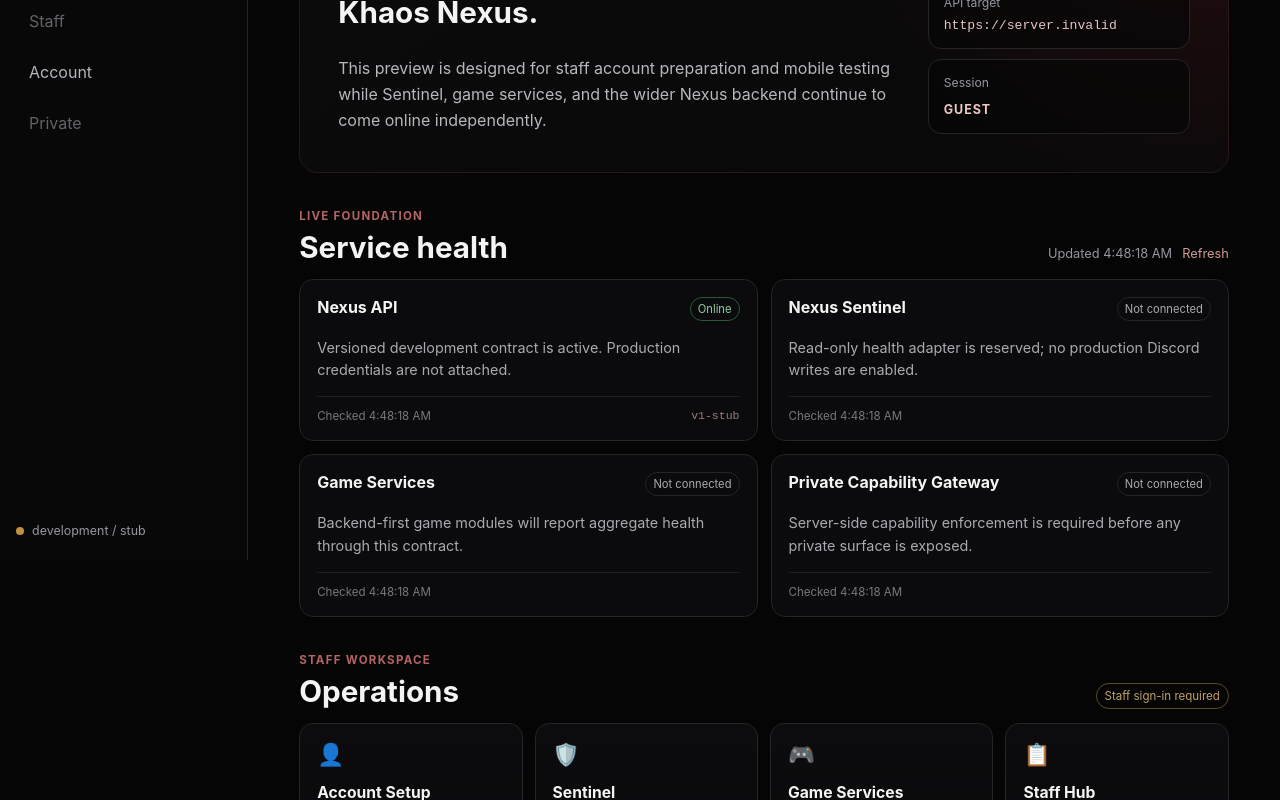
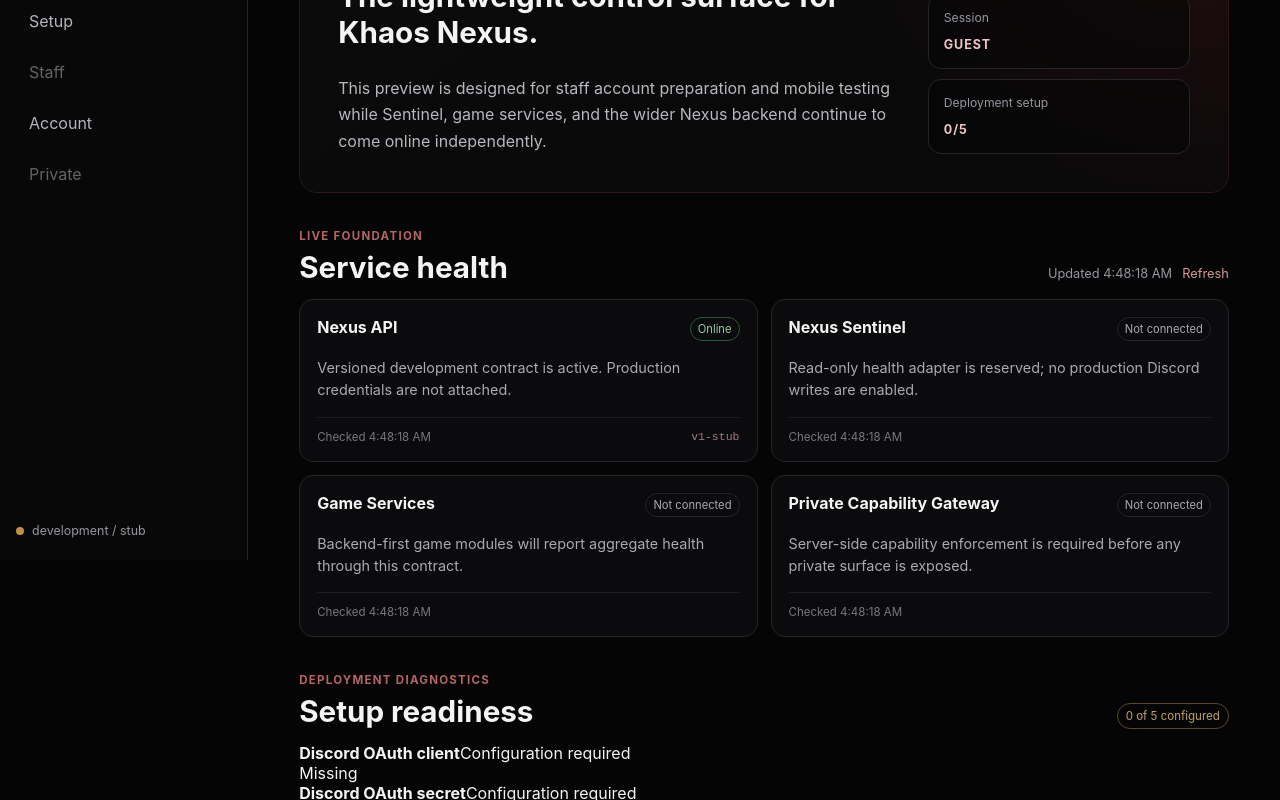
Before and after one commit to Khaos-Krew/Khaos-Nexus, a React (Vite) app in the folder web/: page / in a window 1280 px wide. Shown: the part 240-1040 px from the top of the page. Built offline with nearby package versions, Linux system fonts and the light colour scheme; no server answers.

Commit message:
feat(web): add PWA install and deployment readiness UI

```diff
--- a/web/src/App.tsx
+++ b/web/src/App.tsx
@@ -1,7 +1,22 @@
 import { useEffect, useState } from 'react';
-import { getHealthSnapshot, getSessionSnapshot, nexusClientConfig } from './api/client';
-import type { HealthSnapshot, ServiceState, SessionSnapshot } from './api/contracts';
+import {
+  getHealthSnapshot,
+  getReadinessSnapshot,
+  getSessionSnapshot,
+  nexusClientConfig
+} from './api/client';
+import type {
+  HealthSnapshot,
+  ReadinessSnapshot,
+  ServiceState,
+  SessionSnapshot
+} from './api/contracts';
 import { capabilities, hasCapability } from './auth/capabilities';
+
+type InstallPromptEvent = Event & {
+  prompt: () => Promise<void>;
+  userChoice: Promise<{ outcome: 'accepted' | 'dismissed'; platform: string }>;
+};
 
 const stateLabels: Record<ServiceState, string> = {
   online: 'Online',
@@ -19,21 +34,30 @@
   }).format(new Date(value));
 }
 
+function isStandalone() {
+  return window.matchMedia('(display-mode: standalone)').matches;
+}
+
 export default function App() {
   const [health, setHealth] = useState<HealthSnapshot | null>(null);
   const [session, setSession] = useState<SessionSnapshot | null>(null);
+  const [readiness, setReadiness] = useState<ReadinessSnapshot | null>(null);
   const [loadError, setLoadError] = useState<string | null>(null);
   const [loading, setLoading] = useState(true);
+  const [installPrompt, setInstallPrompt] = useState<InstallPromptEvent | null>(null);
+  const [installed, setInstalled] = useState(false);
 
   const loadSnapshots = async () => {
     setLoading(true);
     try {
-      const [nextHealth, nextSession] = await Promise.all([
+      const [nextHealth, nextSession, nextReadiness] = await Promise.all([
         getHealthSnapshot(),
-        getSessionSnapshot()
+        getSessionSnapshot(),
+        getReadinessSnapshot()
       ]);
       setHealth(nextHealth);
       setSession(nextSession);
+      setReadiness(nextReadiness);
       setLoadError(null);
     } catch (error: unknown) {
       setLoadError(error instanceof Error ? error.message : 'Unable to load Nexus status.');
@@ -44,6 +68,23 @@
 
   useEffect(() => {
     void loadSnapshots();
+    setInstalled(isStandalone());
+
+    const onInstallPrompt = (event: Event) => {
+      event.preventDefault();
+      setInstallPrompt(event as InstallPromptEvent);
+    };
+    const onInstalled = () => {
+      setInstalled(true);
+      setInstallPrompt(null);
+    };
+
+    window.addEventListener('beforeinstallprompt', onInstallPrompt);
+    window.addEventListener('appinstalled', onInstalled);
+    return () => {
+      window.removeEventListener('beforeinstallprompt', onInstallPrompt);
+      window.removeEventListener('appinstalled', onInstalled);
+    };
   }, []);
 
   const services = health?.services ?? [];
@@ -51,13 +92,18 @@
   const staffAllowed = hasCapability(session, capabilities.staffAccess);
   const privateAllowed = hasCapability(session, capabilities.privateAccess);
 
-  const signIn = () => {
-    window.location.assign('/api/v1/auth/discord/start');
-  };
+  const signIn = () => window.location.assign('/api/v1/auth/discord/start');
 
   const signOut = async () => {
     await fetch('/api/v1/auth/logout', { method: 'POST', credentials: 'include' });
     await loadSnapshots();
+  };
+
+  const installApp = async () => {
+    if (!installPrompt) return;
+    await installPrompt.prompt();
+    const choice = await installPrompt.userChoice;
+    if (choice.outcome === 'accepted') setInstallPrompt(null);
   };
 
   return (
@@ -76,6 +122,7 @@
         <nav aria-label="Primary navigation">
           <a className="nav-item active" href="#dashboard">Dashboard</a>
           <a className="nav-item" href="#services">Services</a>
+          <a className="nav-item" href="#readiness">Setup</a>
           <a className={`nav-item ${staffAllowed ? '' : 'locked'}`.trim()} href={staffAllowed ? '#staff' : '#account'}>Staff</a>
           <a className="nav-item" href="#account">Account</a>
           <a className={`nav-item ${privateAllowed ? '' : 'locked'}`.trim()} href={privateAllowed ? '#private' : '#account'}>Private</a>
@@ -94,9 +141,13 @@
             <h1>Control Center</h1>
           </div>
           <div className="account-actions">
-            {signedIn && session.user?.avatarUrl && (
-              <img className="account-avatar" src={session.user.avatarUrl} alt="" />
+            {!installed && installPrompt && (
+              <button type="button" className="account-button install-button" onClick={() => void installApp()}>
+                Install App
+              </button>
             )}
+            {installed && <span className="installed-badge">Installed</span>}
+            {signedIn && session.user?.avatarUrl && <img className="account-avatar" src={session.user.avatarUrl} alt="" />}
             <button type="button" className="account-button primary" onClick={signedIn ? signOut : signIn}>
               {signedIn ? `Sign out ${session.user?.displayName ?? ''}` : 'Sign in with Discord'}
             </button>
@@ -120,6 +171,10 @@
             <div className="hero-stat">
               <span>Session</span>
               <strong>{signedIn ? 'Authenticated' : 'Guest'}</strong>
+            </div>
+            <div className="hero-stat">
+              <span>Deployment setup</span>
+              <strong>{readiness?.ready ? 'Ready' : `${readiness?.readyCount ?? 0}/${readiness?.totalCount ?? 5}`}</strong>
             </div>
           </div>
         </section>
@@ -149,8 +204,7 @@
                 <h3>Loading Nexus services…</h3>
                 <p>The panel is resolving the same-origin Nexus API.</p>
               </article>
-            ) : (
-              services.map((service) => (
+            ) : services.map((service) => (
               <article className="service-card" key={service.id}>
                 <div className="service-card-header">
                   <h3>{service.name}</h3>
@@ -162,8 +216,31 @@
                   {service.version && <code>{service.version}</code>}
                 </div>
               </article>
-              ))
-            )}
+            ))}
+          </div>
+        </section>
+
+        <section className="section" id="readiness">
+          <div className="section-heading">
+            <div>
+              <p className="eyebrow">Deployment diagnostics</p>
+              <h2>Setup readiness</h2>
+            </div>
+            <span className={`session-state ${readiness?.ready ? 'authenticated' : 'guest'}`}>
+              {readiness?.ready ? 'Ready for staff sign-in' : `${readiness?.readyCount ?? 0} of ${readiness?.totalCount ?? 5} configured`}
+            </span>
+          </div>
+          <div className="readiness-list">
+            {(readiness?.checks ?? []).map((check) => (
+              <div className="readiness-row" key={check.id}>
+                <span className={`readiness-dot ${check.ready ? 'ready' : 'missing'}`} />
+                <div>
+                  <strong>{check.label}</strong>
+                  <span>{check.detail ?? (check.ready ? 'Configured' : 'Configuration required')}</span>
+                </div>
+                <span className={check.ready ? 'check-ready' : 'check-missing'}>{check.ready ? 'Ready' : 'Missing'}</span>
+              </div>
+            ))}
           </div>
         </section>
 
@@ -248,7 +325,7 @@
       <nav className="mobile-nav" aria-label="Mobile navigation">
         <a className="active" href="#dashboard">Home</a>
         <a href="#services">Services</a>
-        <a href="#staff">Staff</a>
+        <a href="#readiness">Setup</a>
         <a href="#account">Account</a>
       </nav>
     </div>
```
Lines whose indentation alone changed are shown as unchanged.
